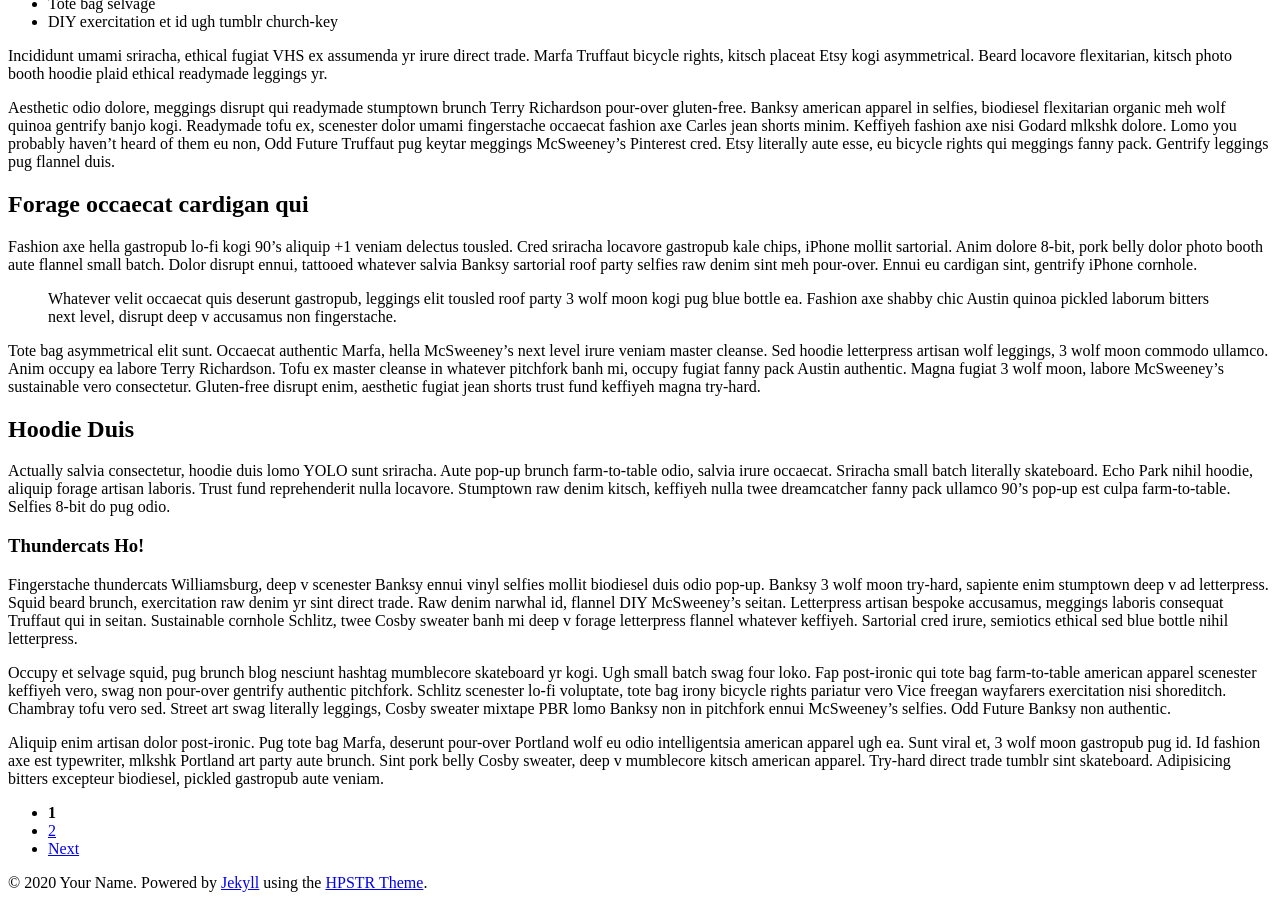
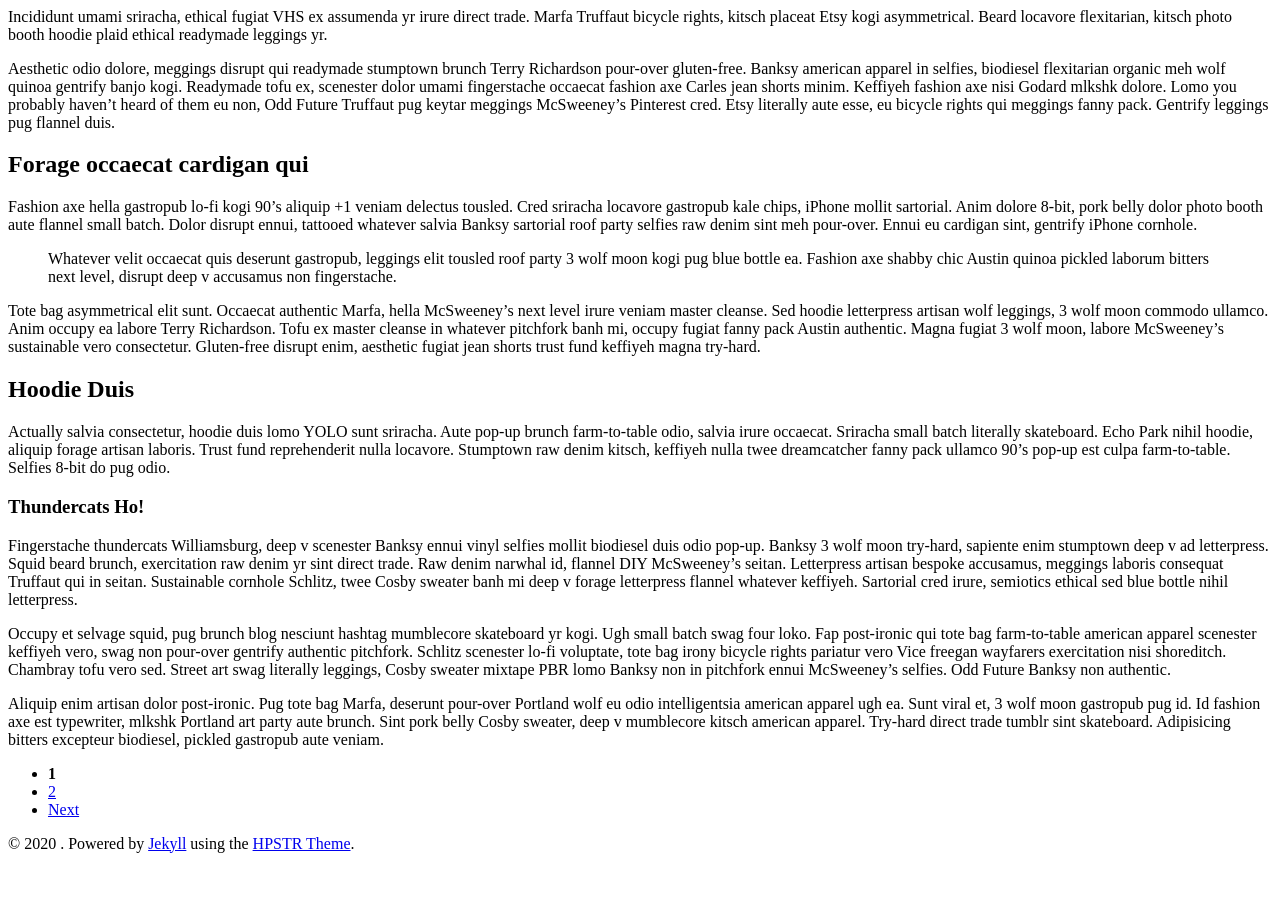
Before and after one commit to JS-Choi513/closed_blog_repository, a Jekyll site: the page built from index.html, in a window 1280 px wide and 900 px high, scrolled down 3352 px. Built offline with Jekyll 4.4.1, drawn with Linux system fonts in a browser that asks for light colours; nearby versions of some CDN libraries; the list of posts is cut into pages by our own code; after the commit the page ends 4213 px from its top, so only the background shows below that; some of the changed text lies outside the part shown.

Commit message:
Update _config.yml

```diff
--- a/_config.yml
+++ b/_config.yml
@@ -10,7 +10,7 @@
 
 # Owner/author information
 owner:
-  name:           Your Name
+  name:
   avatar:         avatar.jpg
   bio:            "Your bio goes here. It shouldn't be super long but a good sentence or two should suffice."
   email:          you@email.com
```
